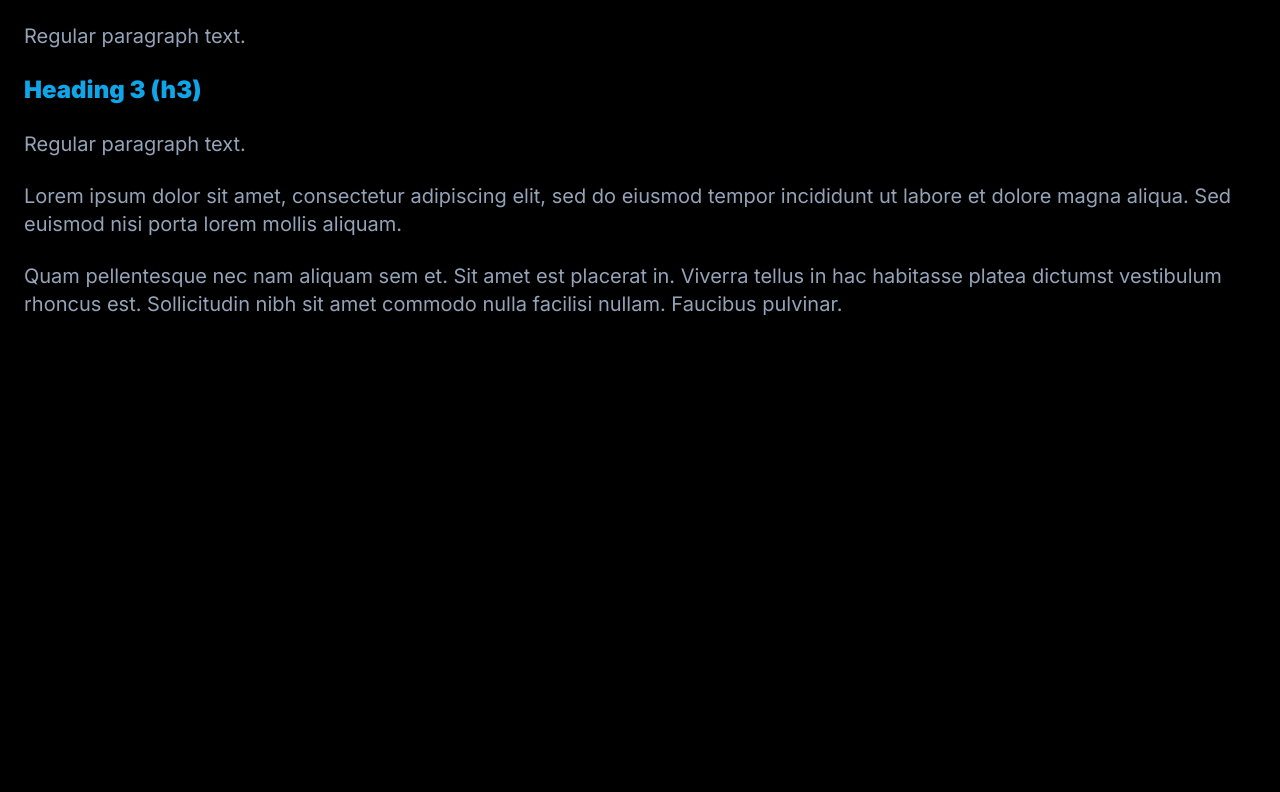
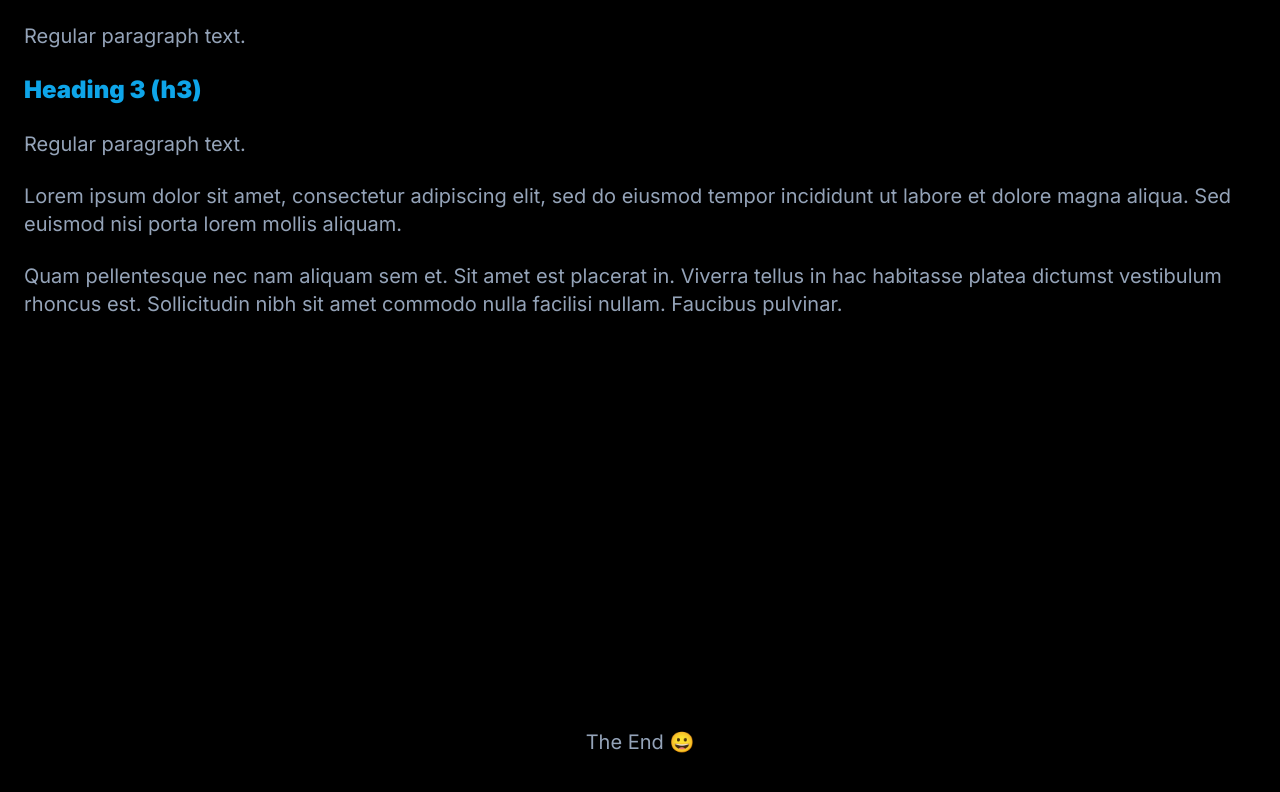
Before and after one commit to veryoddthomas/about, a Next.js app: page /debug in a window 1280 px wide. Shown: the part 634-1426 px from the top of the page. Built offline with nearby package versions, Linux system fonts and the light colour scheme; a web font is replaced by a local one.

Commit message:
Add 'The End' centered in the padding at page-end
This padding, added so that links jumped to would be at the
top of the screen, created a blank screen if you scroll
all the way down.  Now we have the text 'The End' centered
in this padding dev.

```diff
--- a/app/(pages)/about/page.jsx
+++ b/app/(pages)/about/page.jsx
@@ -46,7 +46,10 @@ export default function About() {
 
         {/* The following pads below the last entry so that following
                     the link will place the anchor at the top of the screen */}
-        {/* <div className='min-h-screen flex flex-grow' /> */}
+
+        {/* <div className='min-h-screen min-w-full justify-center items-center flex flex-grow'>
+          The End 😀
+        </div> */}
       </div>
     </main >
   );
--- a/app/(pages)/debug/page.js
+++ b/app/(pages)/debug/page.js
@@ -44,7 +44,9 @@ export default function Debug() {
 
                 {/* The following pads below the last entry so that following
                     the link will place the anchor at the top of the screen */}
-                <div className='min-h-screen flex flex-grow' />
+                <div className='min-h-screen min-w-full justify-center items-center flex flex-grow'>
+                    The End 😀
+                </div>
             </div>
         </main >
     );
--- a/app/(pages)/domains/page.jsx
+++ b/app/(pages)/domains/page.jsx
@@ -49,7 +49,9 @@ export default function Domains() {
         ))}
         {/* The following pads below the last entry so that following
             the link will place the anchor at the top of the screen */}
-        <div className='min-h-screen flex flex-grow' />
+        <div className='min-h-screen min-w-full justify-center items-center flex flex-grow'>
+          The End 😀
+        </div>
       </div>
     </main >
   );
--- a/app/(pages)/languages/page.jsx
+++ b/app/(pages)/languages/page.jsx
@@ -59,7 +59,9 @@ export default function Languages() {
         ))}
         {/* The following pads below the last entry so that following
             the link will place the anchor at the top of the screen */}
-        <div className='min-h-screen flex flex-grow' />
+        <div className='min-h-screen min-w-full justify-center items-center flex flex-grow'>
+          The End 😀
+        </div>
       </div>
     </main>
   );
--- a/app/(pages)/qrcode/page.jsx
+++ b/app/(pages)/qrcode/page.jsx
@@ -21,7 +21,10 @@ export default function QRCode() {
 
                 {/* The following pads below the last entry so that following
                     the link will place the anchor at the top of the screen */}
-                {/* <div className='min-h-screen flex flex-grow' /> */}
+                {/* <div className='min-h-screen min-w-full justify-center items-center flex flex-grow'>
+                    The End 😀
+                </div> */}
+
             </div>
         </main>
     );
--- a/app/page.jsx
+++ b/app/page.jsx
@@ -23,7 +23,9 @@ export default function Home() {
       <Contact />
       {/* The following pads below the last entry so that following
             the link will place the anchor at the top of the screen */}
-      <div className='min-h-screen flex flex-grow' />
+      <div className='min-h-screen min-w-full justify-center items-center flex flex-grow'>
+        The End 😀
+      </div>
     </main>
   );
 }
```
